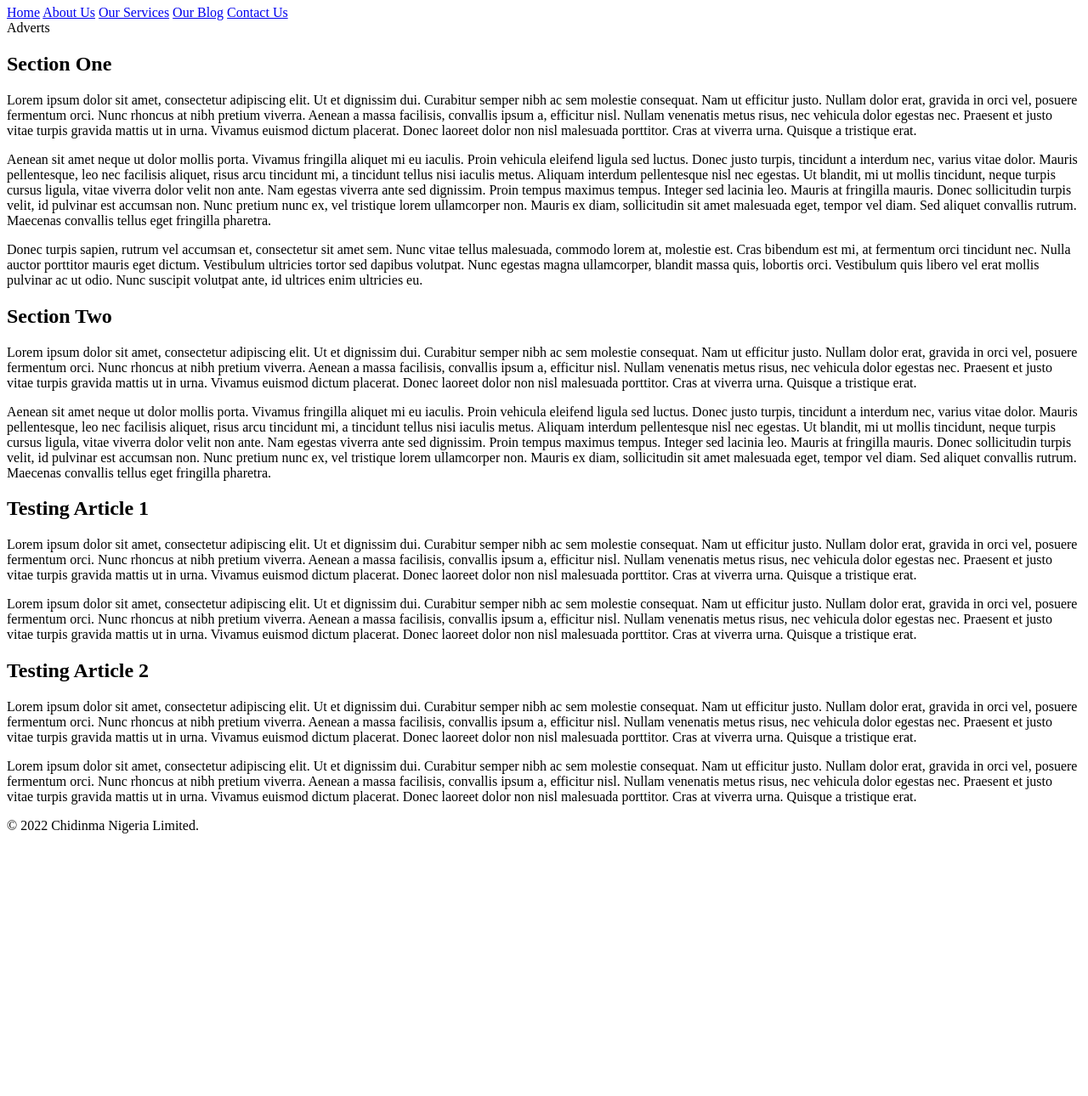
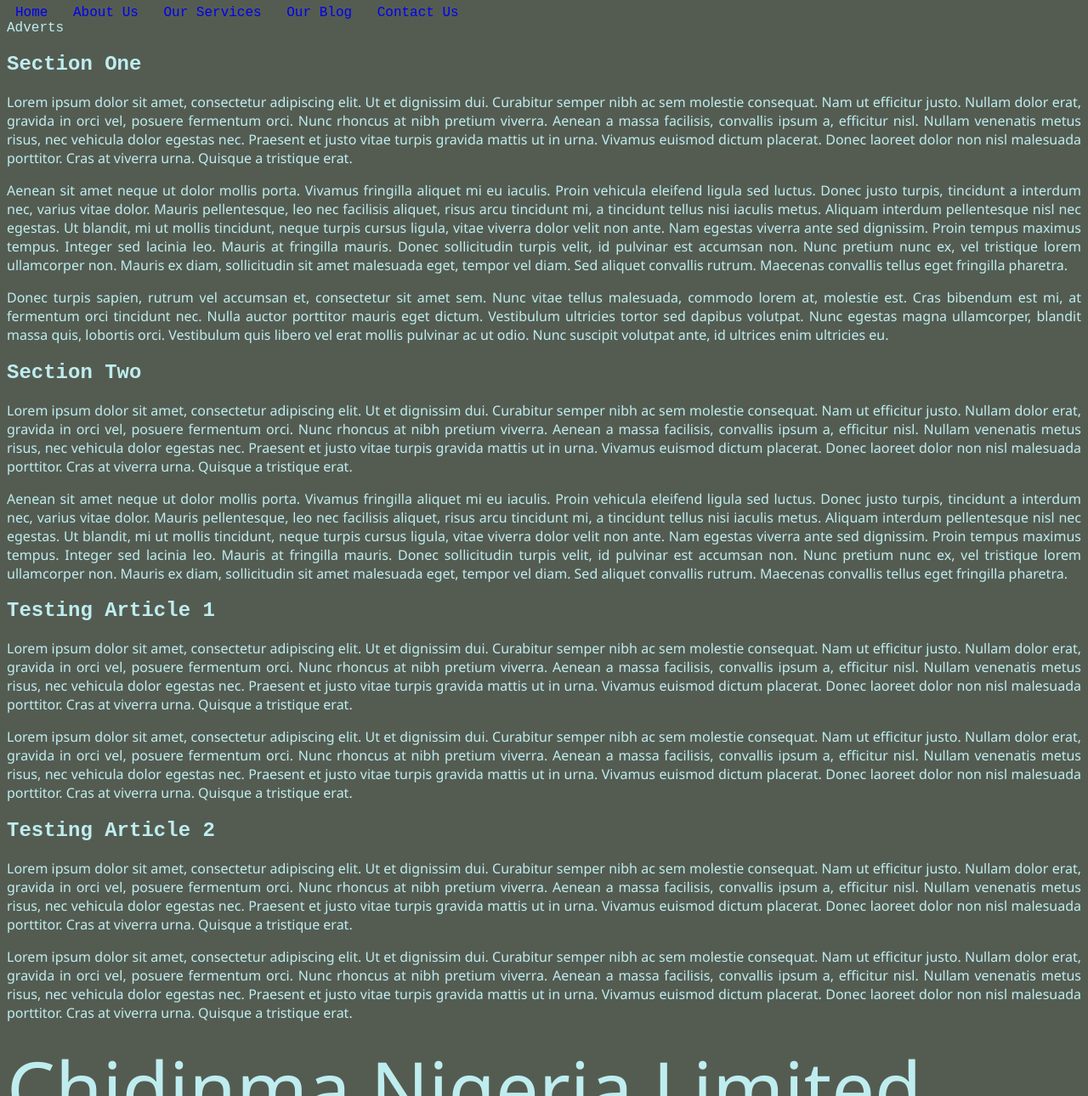
Before and after one commit to oriolaakeem/training, a plain HTML site: page index.html in a window 1280 px wide. Shown: the part 74-1364 px from the top of the page at 85% size. Before the commit the page ends 1063 px from the top, so only its background shows below. Drawn offline with Linux system fonts and the light colour scheme.

Commit message:
more on css

```diff
--- /dev/null
+++ b/assets/css/style.css
@@ -0,0 +1,38 @@
+
+/* *{
+    margin: 0;/about-us.html
+    padding: 0;
+}
+ */
+
+ html
+ {
+    font-family: monospace;
+    color: #BFEDEF;
+    background-color: #545C52;
+ }
+
+ p{
+    font-family: 'Segoe UI', Tahoma, Geneva, Verdana, sans-serif;
+    text-align: justify;
+ }
+
+ body{
+    font-size: 16px;
+
+ }
+
+ nav a {
+    padding: 10px;
+    text-decoration:none;
+
+ }
+ a:visited{
+    color: gold;
+}
+
+
+footer{
+    font-family: 'Segoe UI', Tahoma, Geneva, Verdana, sans-serif;
+    font-size: 90px;
+}
--- a/index.html
+++ b/index.html
@@ -11,7 +11,7 @@
       name="keywords"
       content="Latest news, gossips jokes articles, travels news "
     >
-    <link rel=
+    <link rel="stylesheet" href="assets/css/style.css">
   </head>
   <body>
     <header>
@@ -95,7 +95,7 @@
         </p>
       </section>
       <section class="three">
-      <article>
+      <article class="ninja">
         <h2>Testing Article 1</h2>
         <p>
           Lorem ipsum dolor sit amet, consectetur adipiscing elit. Ut et
@@ -148,7 +148,7 @@
     </section>
     </main>
     <footer>
-      &COPY; 2022 Chidinma Nigeria Limited.
+    Chidinma Nigeria Limited.
     </footer>
   </body>
 </html>
```
Also changed, not shown: 2 other files.
